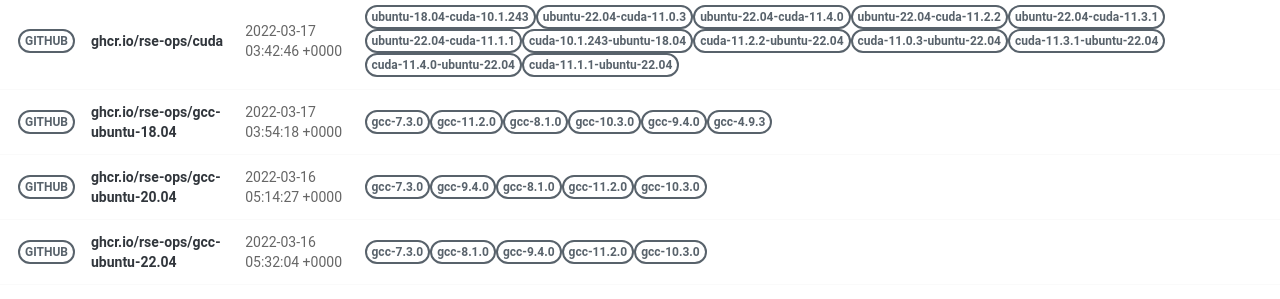
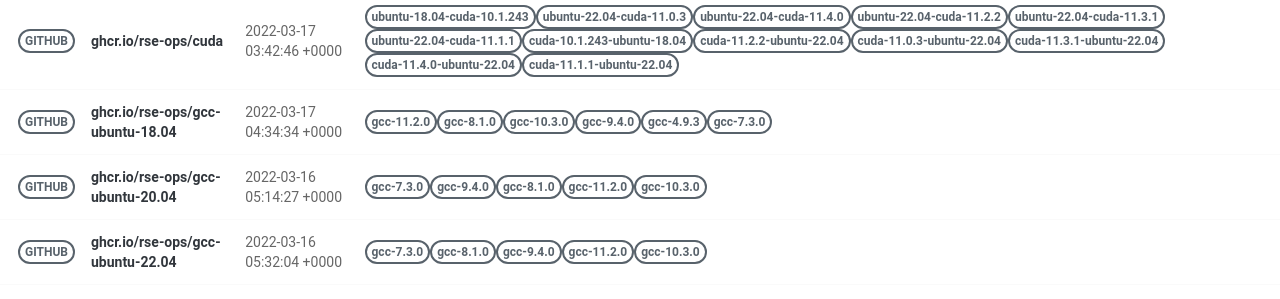
Before and after one commit to rse-ops/docker-images, a Jekyll site: the page built from pages/index.md, in a window 1280 px wide. Shown: the part 502-801 px from the top of the page. Built offline with Jekyll 4.4.1, drawn with Linux system fonts in a browser that asks for light colours; nearby versions of some CDN libraries.

Commit message:
Automated push to update library 2022-03-17

```diff
--- a/_library/ghcr.io-rse-ops-gcc-ubuntu-18.04.md
+++ b/_library/ghcr.io-rse-ops-gcc-ubuntu-18.04.md
@@ -1,14 +1,11 @@
 ---
 layout: container
 name: ghcr.io/rse-ops/gcc-ubuntu-18.04
-updated_at: 2022-03-17 03:54:18.116111
+updated_at: 2022-03-17 04:34:34.799916
 
 
 container_url: https://github.com/orgs/rse-ops/packages/container/package/gcc-ubuntu-18.04
 versions:
- - tag: gcc-7.3.0
-   dockerfile: https://github.com/rse-ops/docker-images/blob/main/ubuntu/gcc/Dockerfile
-   manifest: https://crane.ggcr.dev/manifest/ghcr.io/rse-ops/gcc-ubuntu-18.04:gcc-7.3.0
  - tag: gcc-11.2.0
    dockerfile: https://github.com/rse-ops/docker-images/blob/main/ubuntu/gcc/Dockerfile
    manifest: https://crane.ggcr.dev/manifest/ghcr.io/rse-ops/gcc-ubuntu-18.04:gcc-11.2.0
```
Also changed, not shown: other parts of _library/ghcr.io-rse-ops-gcc-ubuntu-18.04.md (+3 -0 lines).
